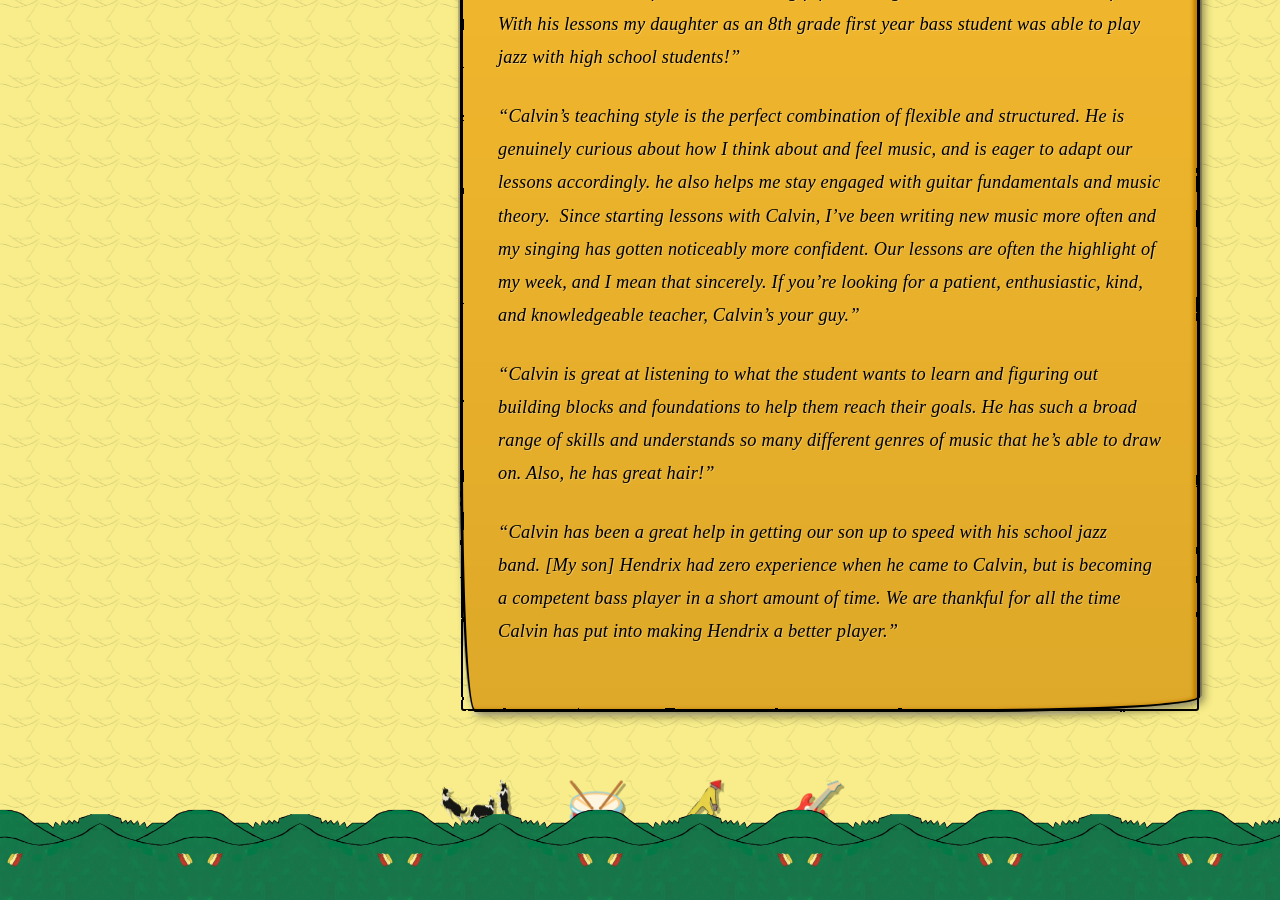
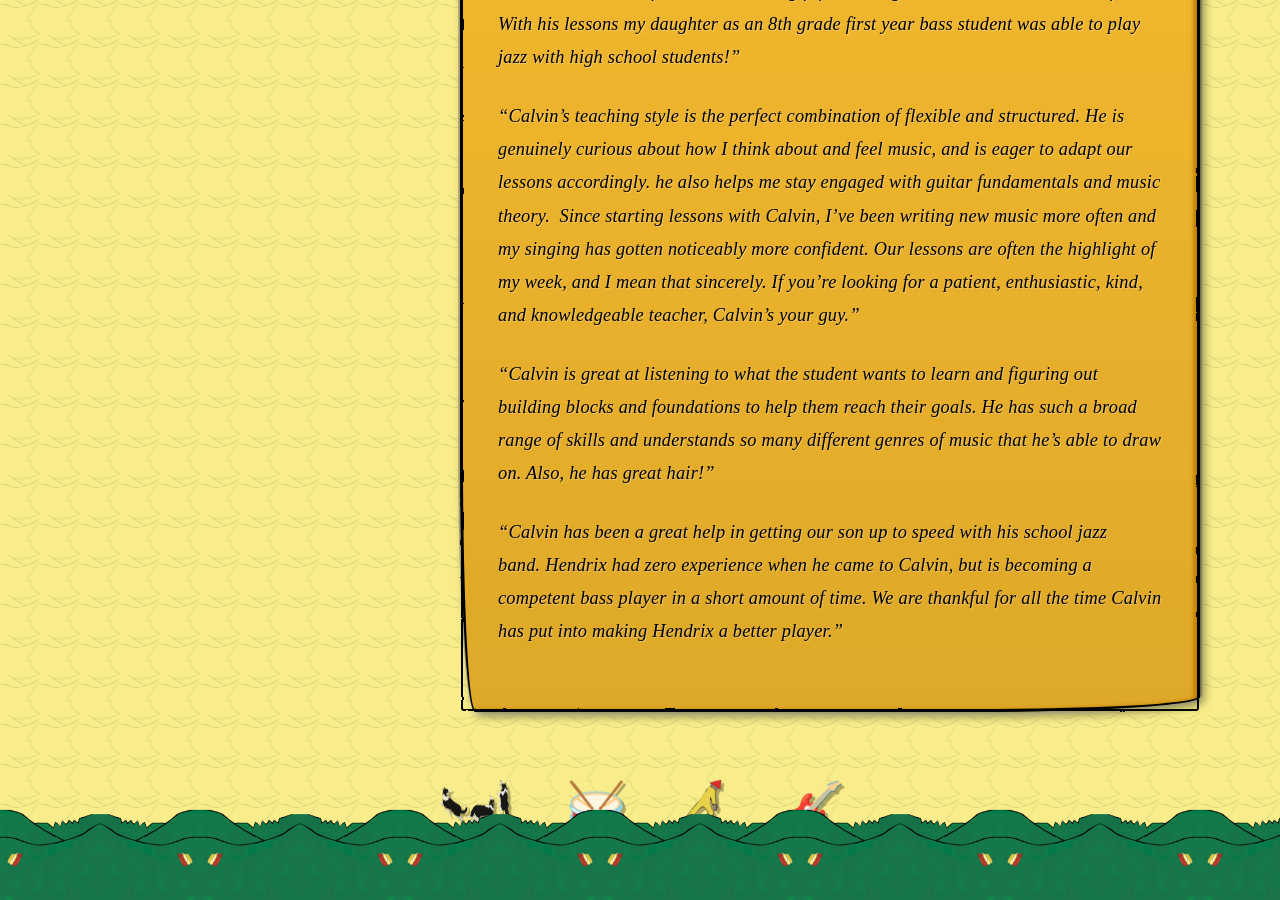
Before and after one commit to juilie/cgrad, a Jekyll site: the page built from bio/index.md, in a window 1280 px wide and 900 px high, scrolled down 805 px. Built offline with Jekyll 4.4.1, drawn with Linux system fonts in a browser that asks for light colours.

Commit message:
Update Bio “bio_content”

```diff
--- a/_data/bio.yml
+++ b/_data/bio.yml
@@ -38,4 +38,4 @@ text: >-
   *"Calvin is great at listening to what the student wants to learn and figuring out building blocks and foundations to help them reach their goals. He has such a broad range of skills and understands so many different genres of music that he’s able to draw on. Also, he has great hair!"*
 
 
-  *"Calvin has been a great help in getting our son up to speed with his school jazz band. \[My son] Hendrix had zero experience when he came to Calvin, but is becoming a competent bass player in a short amount of time. We are thankful for all the time Calvin has put into making Hendrix a better player."*
+  *"Calvin has been a great help in getting our son up to speed with his school jazz band. Hendrix had zero experience when he came to Calvin, but is becoming a competent bass player in a short amount of time. We are thankful for all the time Calvin has put into making Hendrix a better player."*
```
